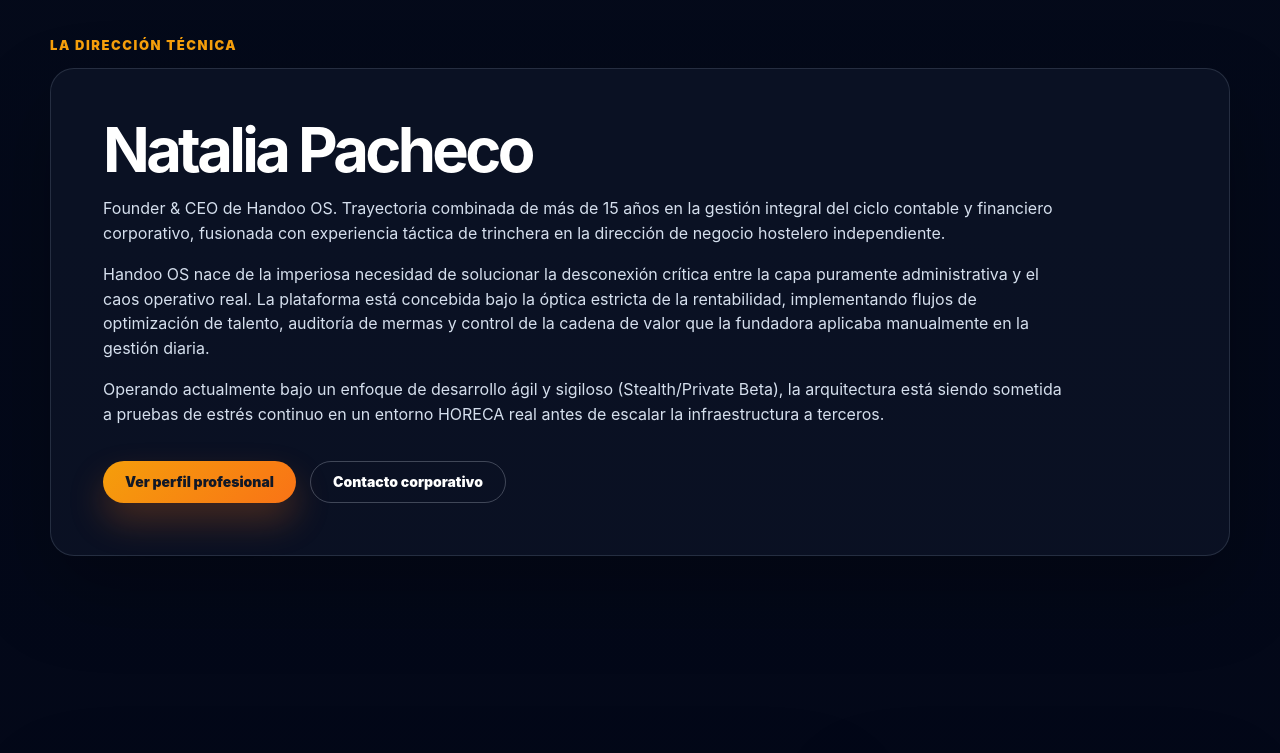
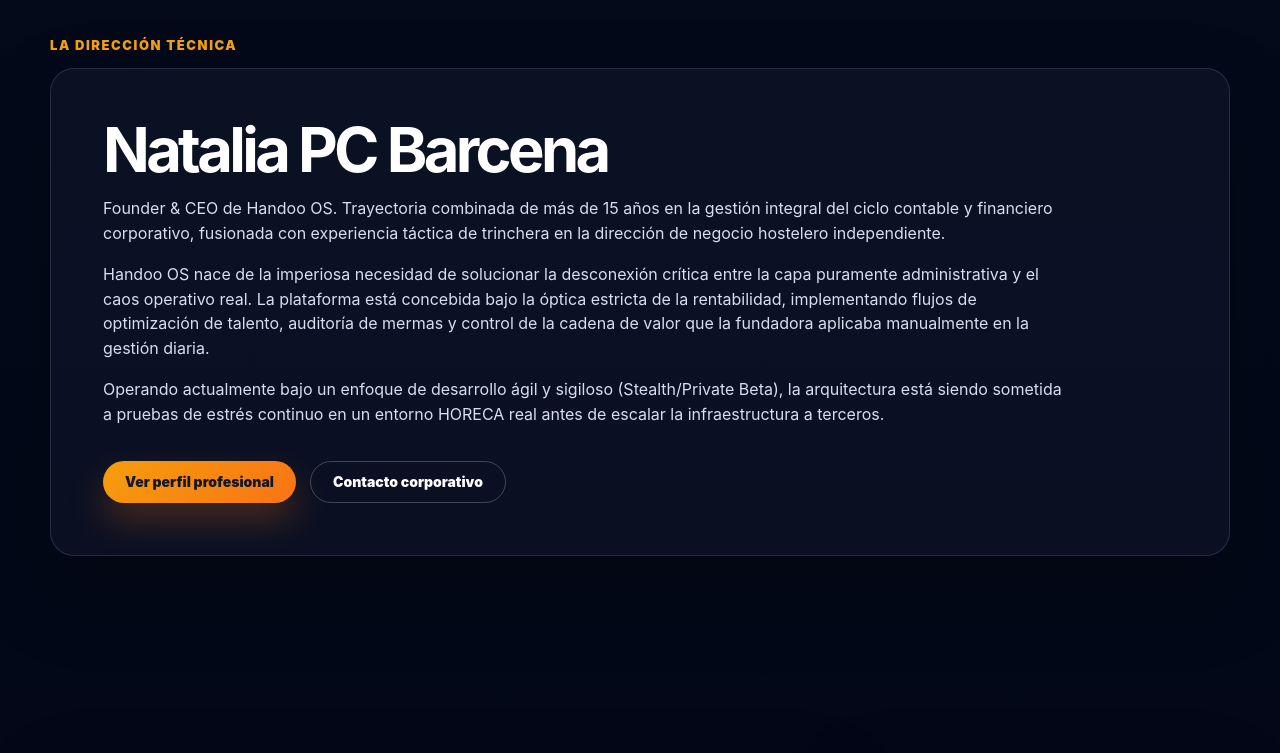
Before and after one commit to Handoo25/Handoo_Landing, a plain HTML site: page index.html in a window 1280 px wide. Shown: the part 7620-8373 px from the top of the page. Drawn offline with Linux system fonts and the light colour scheme.

Commit message:
Update index.html

```diff
--- a/index.html
+++ b/index.html
@@ -407,7 +407,7 @@
       <div class="container">
         <p class="section-kicker">La Dirección Técnica</p>
         <div class="wide-card">
-          <h2>Natalia Pacheco</h2>
+          <h2>Natalia PC Barcena</h2>
           <p>
             Founder & CEO de Handoo OS. Trayectoria combinada de más de 15 años en la gestión integral del ciclo contable y financiero corporativo, fusionada con experiencia táctica de trinchera en la dirección de negocio hostelero independiente.
           </p>
```
